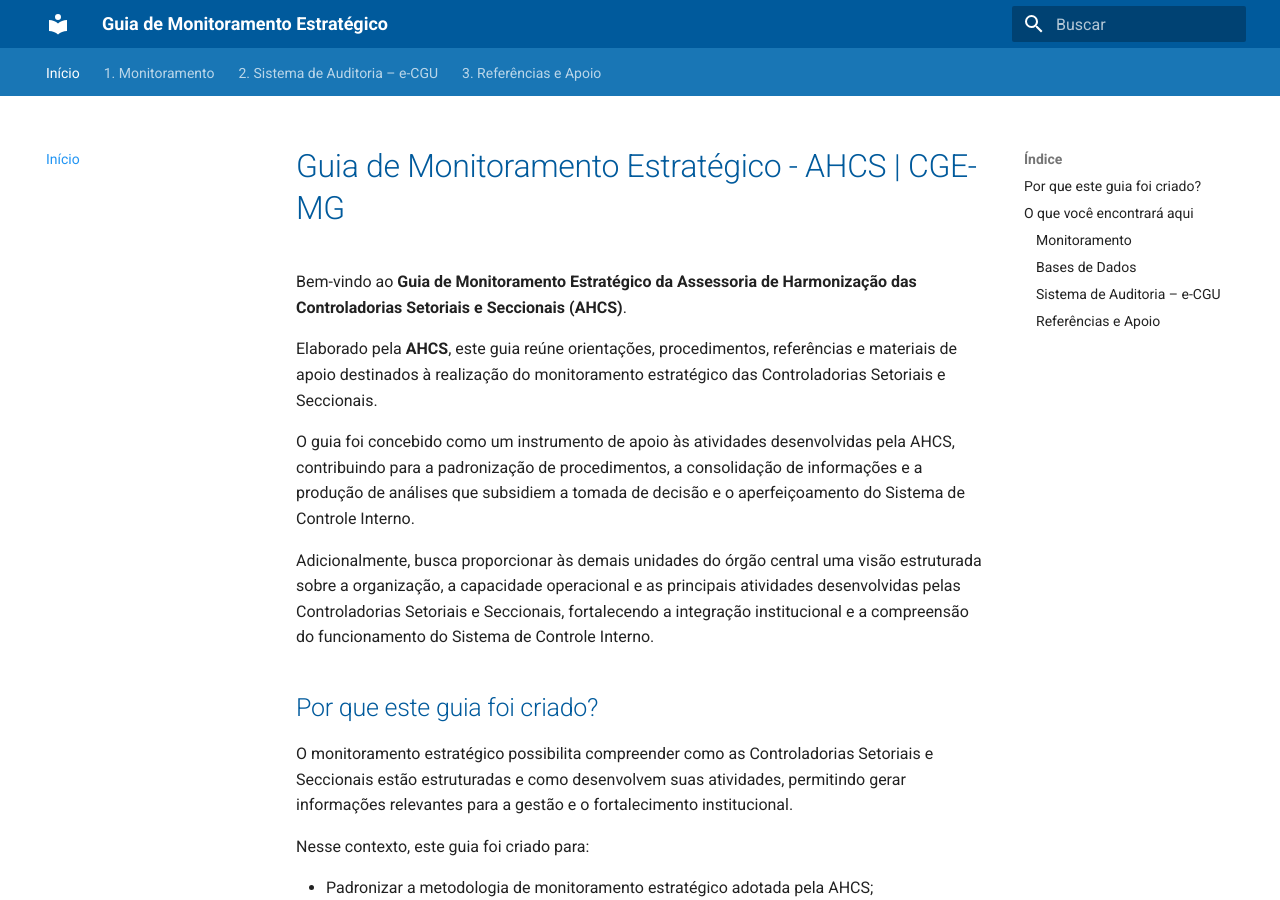
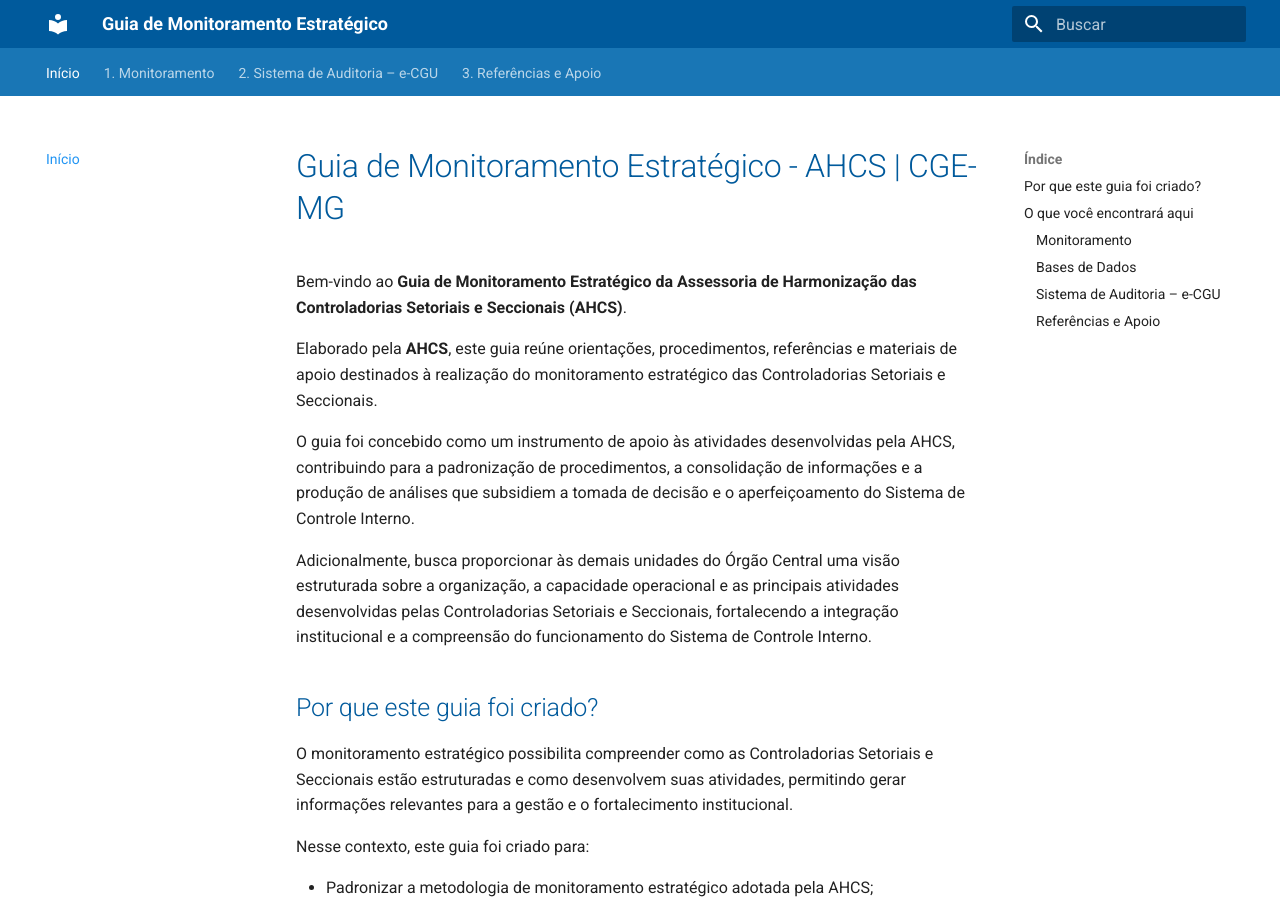
Before and after one commit to CGEMG-AHCS/guia-monitoramento-estrategico, an MkDocs documentation site: the page built from docs/index.md, in a window 1280 px wide and 900 px high. Built offline with MkDocs 1.6.1 and Material for MkDocs 9.7.7, drawn with Linux system fonts in a browser that asks for light colours.

```diff
--- a/docs/index.md
+++ b/docs/index.md
@@ -6,7 +6,7 @@ Elaborado pela **AHCS**, este guia reúne orientações, procedimentos, referên
 
 O guia foi concebido como um instrumento de apoio às atividades desenvolvidas pela AHCS, contribuindo para a padronização de procedimentos, a consolidação de informações e a produção de análises que subsidiem a tomada de decisão e o aperfeiçoamento do Sistema de Controle Interno.
 
-Adicionalmente, busca proporcionar às demais unidades do órgão central uma visão estruturada sobre a organização, a capacidade operacional e as principais atividades desenvolvidas pelas Controladorias Setoriais e Seccionais, fortalecendo a integração institucional e a compreensão do funcionamento do Sistema de Controle Interno.
+Adicionalmente, busca proporcionar às demais unidades do Órgão Central uma visão estruturada sobre a organização, a capacidade operacional e as principais atividades desenvolvidas pelas Controladorias Setoriais e Seccionais, fortalecendo a integração institucional e a compreensão do funcionamento do Sistema de Controle Interno.
 
 ## Por que este guia foi criado?
 
```
